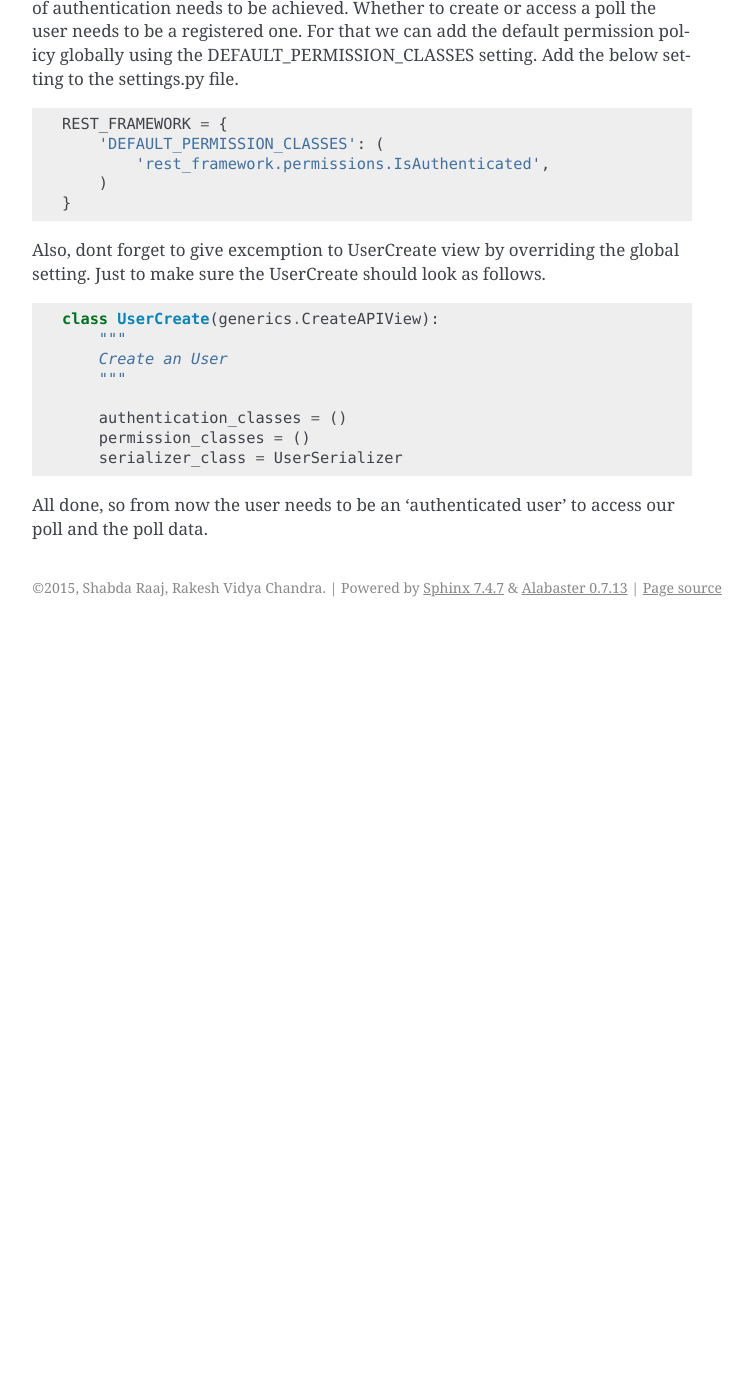
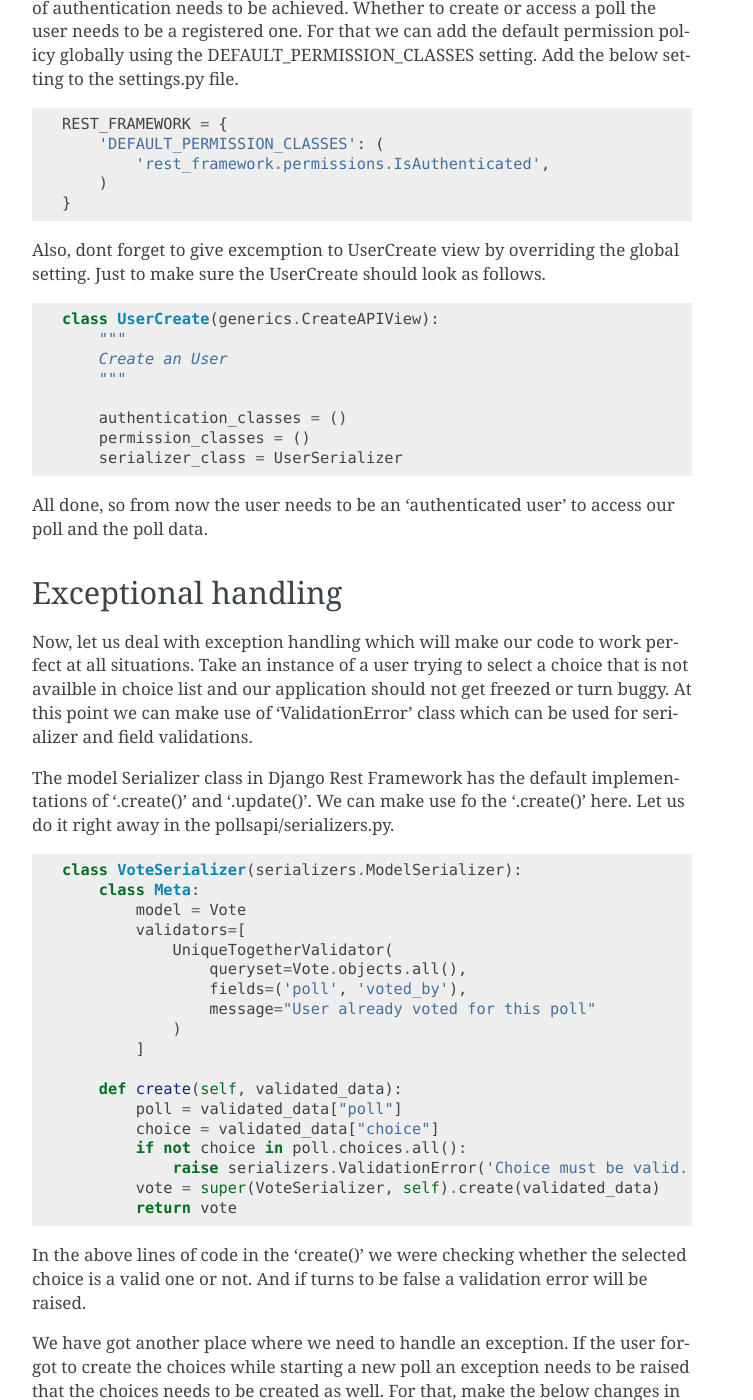
Before and after one commit to agiliq/building-api-django, a Sphinx documentation site: the page built from docs/chapter3.rst, in a window 1280 px wide and 1400 px high, scrolled down 2397 px. Shown: the whole window, without its empty margins (388-1141 px from the left). Built offline with Sphinx 7.4.7, drawn with Linux system fonts in a browser that asks for light colours; before the commit the page ends 3024 px from its top, so only the background shows below that; some of the changed text lies outside the part shown.

Commit message:
Added exceptional handling

```diff
--- a/docs/chapter3.rst
+++ b/docs/chapter3.rst
@@ -133,3 +133,54 @@ Also, dont forget to give excemption to UserCreate view by overriding the global
         serializer_class = UserSerializer
 
 All done, so from now the user needs to be an 'authenticated user' to access our poll and the poll data.
+
+Exceptional handling
+---------------------
+
+Now, let us deal with exception handling which will make our code to work perfect at all situations. Take an instance of a user trying to select a choice that is not availble in choice list and our application should not get freezed or turn buggy. At this point we can make use of 'ValidationError' class which can be used for serializer and field validations.
+
+The model Serializer class in Django Rest Framework has the default implementations of '.create()' and '.update()'. We can make use fo the '.create()' here. Let us do it right away in the pollsapi/serializers.py.
+
+.. code-block:: python
+
+    class VoteSerializer(serializers.ModelSerializer):
+        class Meta:
+            model = Vote
+            validators=[
+                UniqueTogetherValidator(
+                    queryset=Vote.objects.all(),
+                    fields=('poll', 'voted_by'),
+                    message="User already voted for this poll"
+                )
+            ]
+
+        def create(self, validated_data):
+            poll = validated_data["poll"]
+            choice = validated_data["choice"]
+            if not choice in poll.choices.all():
+                raise serializers.ValidationError('Choice must be valid.')
+            vote = super(VoteSerializer, self).create(validated_data)
+            return vote
+
+In the above lines of code in the 'create()' we were checking whether the selected choice is a valid one or not. And if turns to be false a validation error will be raised.
+
+We have got another place where we need to handle an exception. If the user forgot to create the choices while starting a new poll an exception needs to be raised that the choices needs to be created as well. For that, make the below changes in the PollSerializer method in the pollsapi/serializers.py
+
+.. code-block:: python
+
+    class PollSerializer(serializers.ModelSerializer):
+    choices = ChoiceSerializer(many=True, read_only=True, required=False)
+
+    class Meta:
+        model = Poll
+
+    def create(self, validated_data):
+        choice_strings = self.context.get("request").data.get("choice_strings")
+        if not choice_strings:
+            raise serializers.ValidationError('choice_strings needed.')
+        poll = super(PollSerializer, self).create(validated_data)
+        for choice in choice_strings:
+            Choice.objects.create(poll=poll, choice_text=choice)
+        return poll
+
+So the above fixes makes sure that no bugs comes to light and turns the code to run smooth.
```
